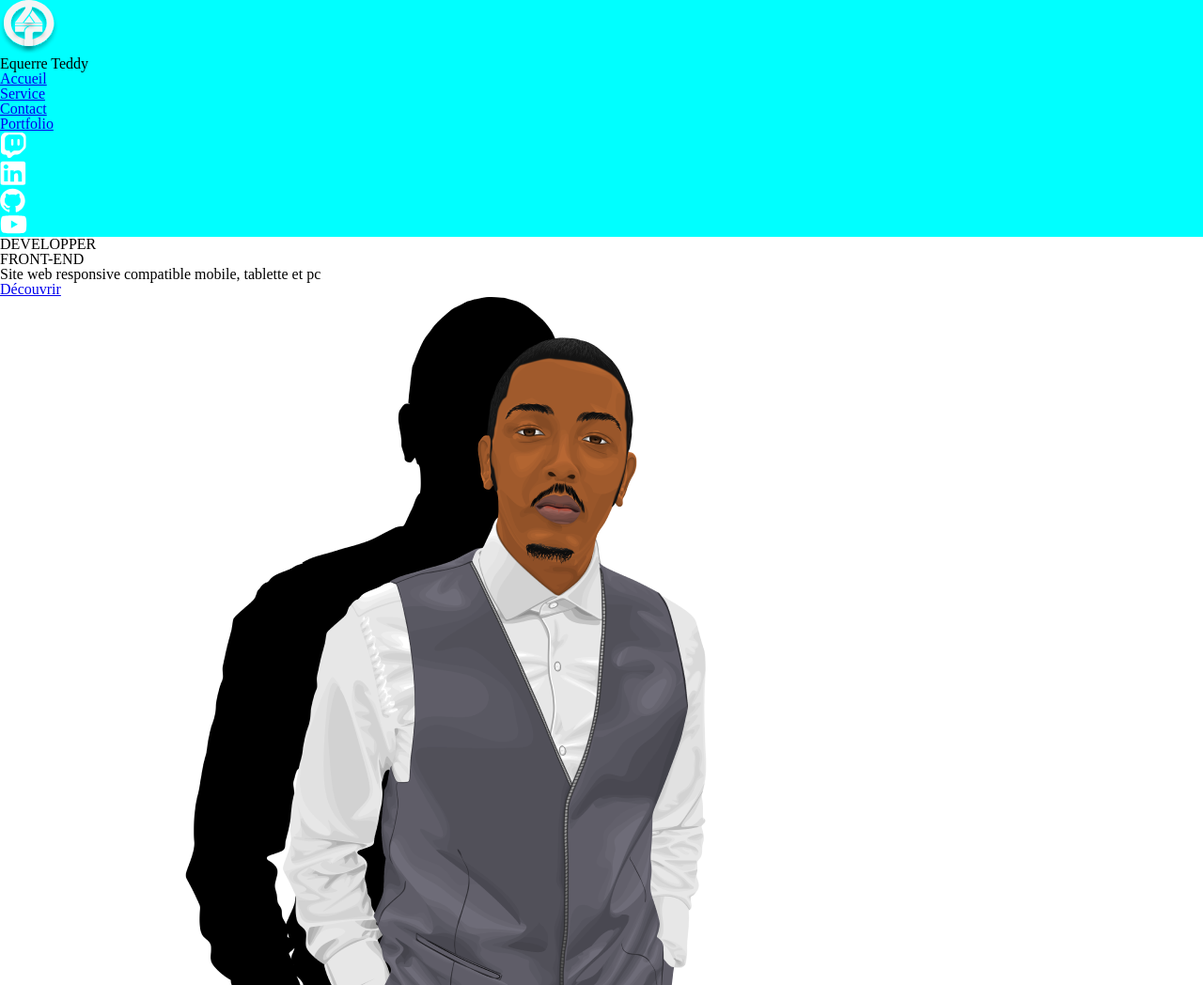
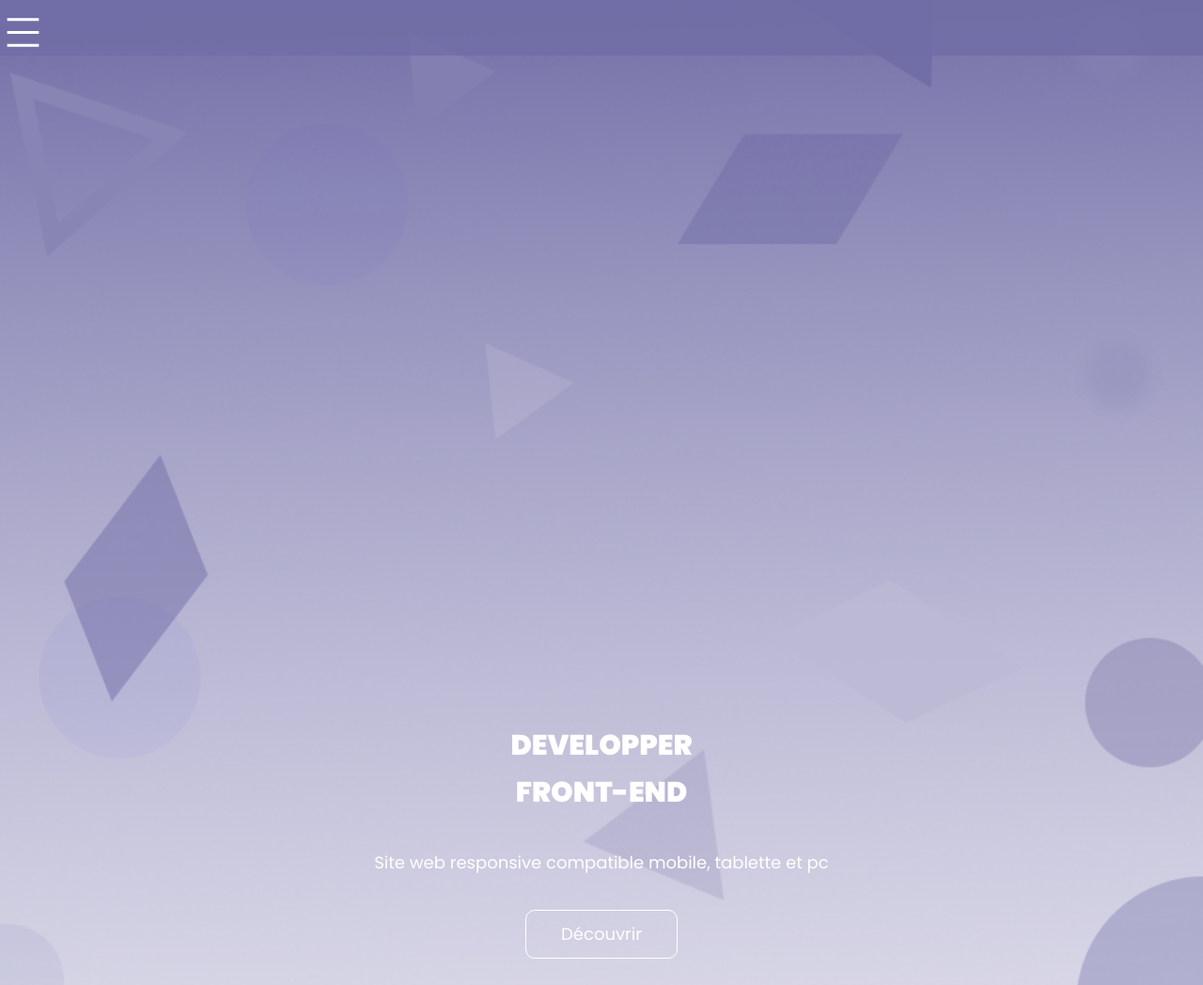
Before and after one commit to maakino/portfoliov2, a website: page index.html in a window 1280 px wide. Shown: the top 1048 px of the page at 94% size. Drawn offline with Linux system fonts and the light colour scheme.

Commit message:
add css for  home page

```diff
--- a/index.html
+++ b/index.html
@@ -1,5 +1,5 @@
 <!DOCTYPE html>
-<html lang="en">
+<html lang="fr">
 
 <head>
     <meta charset="UTF-8">
@@ -11,65 +11,68 @@
 
 <body>
 
-    <header>
-        <div>
+    <header class="header">
+        <img id="burger"  class="header__burger" src="img/logo/chamburger-menu.svg" alt="">
+        <div class="header__logo">
             <img src="img/logo/logo.svg" alt="img-logo">
             <p>Equerre Teddy</p>
         </div>
-        <nav>
-            <ul>
-                <li>
-                    <a href="#">Accueil</a>
+        <nav class="navbar ">
+            <ul class="navbar__list">
+                <li class="navbar__item">
+                    <a class="navbar__link" href="#">Accueil</a>
                 </li>
-                <li>
-                    <a href="#">Service</a>
+                <li class="navbar__item">
+                    <a class="navbar__link" href="#">Service</a>
                 </li>
-                <li>
-                    <a href="#">Contact</a>
+                <li class="navbar__item">
+                    <a class="navbar__link" href="#">Contact</a>
                 </li>
-                <li>
-                    <a href="#">Portfolio</a>
+                <li class="navbar__item">
+                    <a class="navbar__link" href="#">Portfolio</a>
                 </li>
 
-                <li class="nav-separe" aria-hidden="true">
+                <li class="navbar__separe" aria-hidden="true">
                 </li>
-
-                <li>
-                    <a href="#">
+            </ul>
+        </nav>
+        <ul class="navbar__list__social">
+            <li class="navbar__item">
+                <a class="navbar__link" href="#">
                     <img src="img/reseau-sociaux/twitch.svg" alt="icon-twitch">
                 </a>
             </li>
-                <li>
-                    <a href="#">
+            <li class="navbar__item">
+                <a class="navbar__link" href="#">
                     <img src="img/reseau-sociaux/linkedin.svg" alt="icon-linkedin">
                 </a>
             </li>
-                <li>
-                    <a href="#">
+            <li class="navbar__item">
+                <a class="navbar__link" href="#">
                     <img src="img/reseau-sociaux/github.svg" alt="icon-github">
                 </a>
             </li>
-                <li>
-                    <a href="#">
+            <li class="navbar__item">
+                <a class="navbar__link" href="#">
                     <img src="img/reseau-sociaux/youtube.svg" alt="icon-youtube">
                 </a>
             </li>
         </ul>
-        </nav>
     </header>
 
     <main>
         <!-- Page home -->
         <section class="home">
-            <div>
+
+            <div class="home__left-content">
                 <h1>DEVELOPPER <br>
                     FRONT-END</h1>
                 <p>Site web responsive compatible
                     mobile, tablette et pc</p>
-                <a href="#">Découvrir</a>
+                <a class="home__btn" href="#">Découvrir</a>
             </div>
-            <div>
-                <img src="img/ilustration/teddy_home.png" alt="">
+            <div class="home__right-content">
+                <img class="home__right-img" src="img/ilustration/teddy_home.png" alt="">
             </div>
         </section>
         <!-- page  Présentation-->
@@ -188,6 +191,7 @@
         </ul>
         <p>© Copyright Equerre Teddy 2022</p>
     </footer>
+    <script src="script.js"></script>
 </body>
 
 </html>
--- /dev/null
+++ b/script.js
@@ -0,0 +1,13 @@
+var burger = document.getElementById('burger');
+var header = document.querySelector('.header');
+var links = document.querySelectorAll('.navbar__link');
+
+function toggleNav(){
+    header.classList.toggle('header__menu-open');
+}
+
+
+burger.addEventListener('click', toggleNav)
+links.forEach(function(link){
+    link.addEventListener('click', toggleNav)
+})
--- a/src/scss/layout/header.scss
+++ b/src/scss/layout/header.scss
@@ -0,0 +1,39 @@
+.header {
+    @include media(large) {
+        justify-content: space-between;
+        flex-direction: row;
+    }
+    position: fixed;
+    background-color: #716da6d3;
+    display: flex;
+    flex-direction: column;
+    width: 100vw;
+
+
+    &__logo {
+        display: none;
+        flex-direction: column;
+        color: white;
+        font-size: 24px;
+        text-align: center;
+
+        img {
+            width: 49px;
+         margin: auto;
+        }
+    }
+    &__burger{
+        width: 49px;
+        margin-top: 10px;
+    }
+
+
+
+    &__menu-open{
+        background-color: #716da6;
+        height: 100vh;
+        .navbar, .navbar__list__social, .header__logo{
+            display: flex;
+        }
+    }
+}
--- /dev/null
+++ b/src/scss/layout/navbar.scss
@@ -0,0 +1,27 @@
+.navbar {
+    @include media(large) {
+    }
+    display: none;
+
+    flex-direction: column;
+    margin: auto;
+
+
+    &__list {
+        display: flex;
+        flex-direction: column;
+        font-size: 24px;
+    }
+    &__item {
+    }
+    &__link {
+        line-height: 60px;
+        text-decoration: none;
+        color: white;
+    }
+}
+.navbar__list__social {
+    display: none;
+    justify-content: space-around;
+    height: 100px;
+}
--- /dev/null
+++ b/src/scss/page/home.scss
@@ -0,0 +1,47 @@
+.home {
+    background-image: url("../img/background/home.png");
+    background-size: cover;
+    background-position: center;
+    display: flex;
+    flex-direction: column;
+    justify-content: flex-end;
+    color: white;
+    text-align: center;
+    padding: 60% 2% 0;
+
+    &__left-content {
+        margin-bottom: 50px;
+        line-height: 50px;
+        h1 {
+            font-size: 30px;
+            font-family: "Poppins-Black";
+            margin-bottom: 25px;
+
+        }
+        p {
+            font-size: 18px;
+            font-family: "Poppins-Regular";
+        }
+    }
+    &__btn {
+        color: white;
+        display: block;
+        font-size: 18px;
+        width: 162px;
+        margin: 25px auto;
+        border: 1px solid #ffffff;
+        border-radius: 10px;
+        text-decoration: none;
+        font-family: "Poppins-Regular";
+
+    }
+
+    //img
+    &__right-content {
+        height: 300px;
+
+        img {
+            height: 100%;
+        }
+    }
+}
--- a/src/scss/style.scss
+++ b/src/scss/style.scss
@@ -1,8 +1,13 @@
 //Abstract
-@import 'abstract/mixins';
-
+@import 'sass-utils/mixins';
+@import 'typo/font';
 //base
 @import 'base/reset';
 @import 'base/base';
 //layout
 @import 'layout/header';
+@import 'layout/navbar';
+
+//page
+@import 'page/home';
+@import 'page/presentation';
--- /dev/null
+++ b/src/scss/typo/font.scss
@@ -0,0 +1,23 @@
+@font-face {
+    font-family: "roboto";
+    src: url(../font/Roboto-Medium);
+}
+
+@font-face {
+    font-family: "Poppins-Black";
+    src: url(../font/Poppins-Black.ttf);
+}
+@font-face {
+    font-family: "Poppins-Medium";
+    src: url(../font/Poppins-Medium.ttf);
+}
+
+@font-face {
+    font-family: "Poppins-Regular";
+    src: url(../font/Poppins-Regular.ttf);
+}
+
+@font-face {
+    font-family: "Poppins-SemiBold";
+    src: url(../font/Poppins-SemiBold.ttf);
+}
```
Also changed, not shown: css/style.css, img/logo/chamburger-menu.svg (added), src/scss/page/presentation.scss (added), 1 other file. Lines whose indentation alone changed are shown as unchanged.
